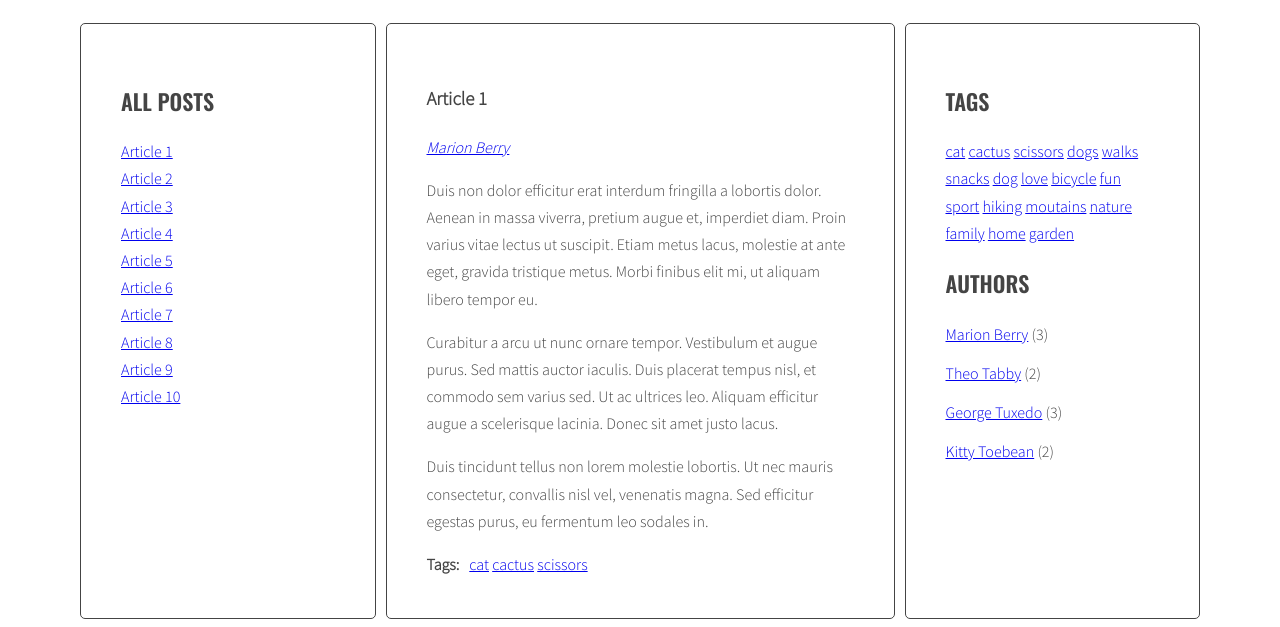
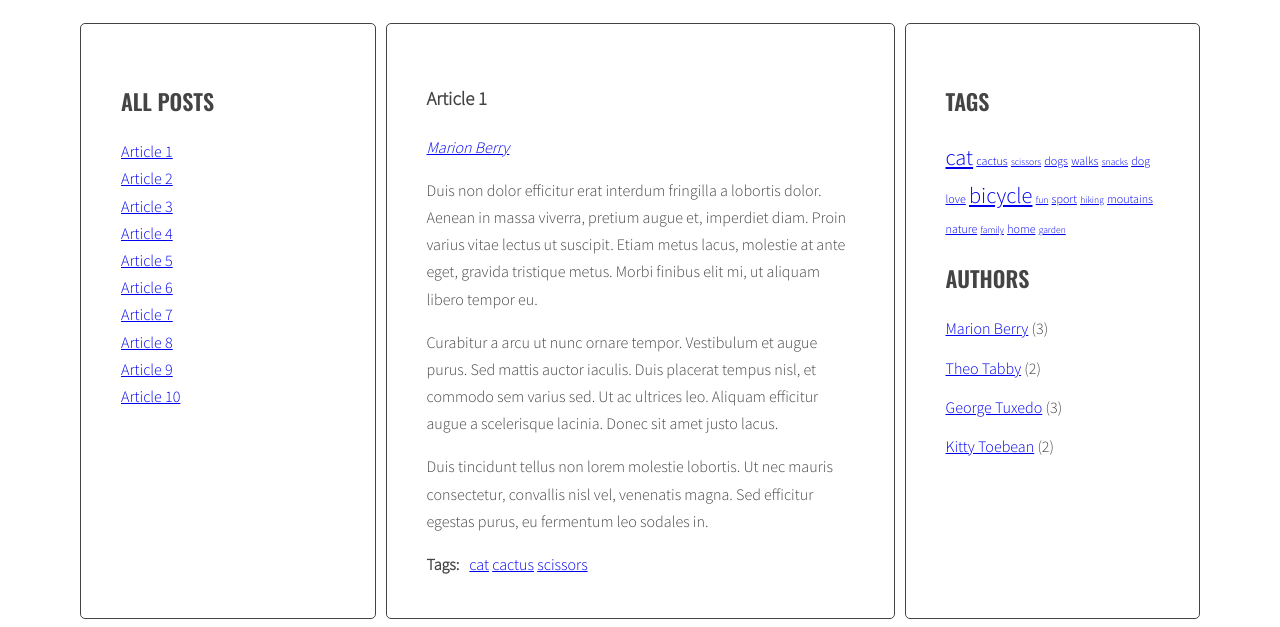
Before and after one commit to shivetay/kodill_blog, a website: page index.html in a window 1280 px wide. Shown: the part 220-847 px from the top of the page. Drawn offline with nearby package versions, Linux system fonts and the light colour scheme.

Commit message:
add ahandelbbars

```diff
--- a/index.html
+++ b/index.html
@@ -187,6 +187,27 @@
         </div>
       </div>
 
+      <script id="template-article-link" type="text/x-handlebars-template">
+        <li><a href="#{{ id }}"><span>{{ title }}</span></a></li>
+      </script>
+      <script id="template-tag-link" type="text/x-handlebars-template">
+        <li><a href="#{{ id }}">{{ title }}</a></li>
+      </script>
+      <script id="template-tagCloud-link" type="text/x-handlebars-template">
+        {{#each tags}}
+        <li><a class="tag-size-{{className}}" href="#tag-{{tag}}">{{ tag }}</a></li>
+        {{/each}}
+      </script>
+      <script id="template-author-link" type="text/x-handlebars-template">
+        <a href="#{{ id }}">{{ title }}</a></script>
+      </script>
+      <script id="template-authorCloud-link" type="text/x-handlebars-template">
+        {{#each authors}}
+        <li><a href="#author-{{author}}">{{ author }}</a> ({{count}})</li>
+        {{/each}}
+      </script>
+
+      <script src="https://cdnjs.cloudflare.com/ajax/libs/handlebars.js/4.1.0/handlebars.min.js"></script>
       <script src="./js/script.js"></script>
 </body>
 </html>
--- a/js/script.js
+++ b/js/script.js
@@ -1,6 +1,14 @@
 'use strict';
 
 {
+    const templates = {
+        articleLink: Handlebars.compile(document.querySelector('#template-article-link').innerHTML),
+        tagHtmlLink: Handlebars.compile(document.querySelector('#template-tag-link').innerHTML),
+        authorHtmlLink: Handlebars.compile(document.querySelector('#template-author-link').innerHTML),
+        tagCloudLink: Handlebars.compile(document.querySelector('#template-tagCloud-link').innerHTML),
+        authorAllCloud: Handlebars.compile(document.querySelector('#template-authorCloud-link').innerHTML),
+    }
+
     const titleClickHandler = function (event) {
         event.preventDefault();
         const clickedElement = this;
@@ -31,16 +39,16 @@
     };
 
     const OPT = {
-        tagSize:{
+        tagSize: {
             count: 5,
             classPrefix: '.tag-size-',
         },
     };
     const SELECT = {
-        all:{
+        all: {
             articles: '.post',
         },
-        article:{
+        article: {
             tags: '.post-tags .list',
             author: '.post-author',
             titles: '.post-title',
@@ -76,12 +84,14 @@
             const articleTitle = article.querySelector(SELECT.article.titles).innerHTML;
 
             /* create html of the link */
-            const linkHTML =
-                '<li><a href="#' +
-                articleId +
-                '"><span>' +
-                articleTitle +
-                '</span></a></li>';
+            const linkHTMLData = { id: articleId, title: articleTitle };
+            const linkHTML = templates.tagHtmlLink(linkHTMLData);
+            // const linkHTML =
+            //     '<li><a href="#' +
+            //     articleId +
+            //     '"><span>' +
+            //     articleTitle +
+            //     '</span></a></li>';
 
             /* insert link in to the list */
             html += linkHTML; //html = html + linkhtml
@@ -98,15 +108,15 @@
     }
     generateTitleLinks();
 
-    function calculateTagsParams(tags){
+    function calculateTagsParams(tags) {
         /*[done] create obj with min and max value */
         const PARAMS = {
-            max : 0,
-            min : 999999
+            max: 0,
+            min: 999999
         }
         /*[done] loop thur all tags and count */
-        for(let tag in tags){
-            if(tags[tag] > PARAMS.max){
+        for (let tag in tags) {
+            if (tags[tag] > PARAMS.max) {
                 PARAMS.max = tags[tag]
             } else {
                 PARAMS.min = tags[tag]
@@ -116,24 +126,24 @@
         return PARAMS;
     }
 
-    function calculateTagClass(count, params){
+    function calculateTagClass(count, params) {
         /*[done] reduce counte vaule */
         const normalizedCount = count - params.min;
 
         /*[done] reduce max value */
-        const normalizedMax = params.max -params.min;
+        const normalizedMax = params.max - params.min;
 
         /*[done] get % */
         const PERCENTAGE = normalizedCount / normalizedMax;
 
         /*[done] round down */
-        const calssNumber = Math.floor( PERCENTAGE * (OPT.tagSize.count - 1) + 1 );
+        const calssNumber = Math.floor(PERCENTAGE * (OPT.tagSize.count - 1) + 1);
 
         /*[done] return tag count value */
         return calssNumber;
     }
 
-    function generateTags(){
+    function generateTags() {
         /* [NEW] create a new variable allTags with an empty array */
         let allTags = {};
 
@@ -141,7 +151,7 @@
         const allArticles = document.querySelectorAll(SELECT.all.articles);
 
         /*[done]  START LOOP: for every article: */
-        for (let article of allArticles){
+        for (let article of allArticles) {
             /*[done]  find tags wrapper */
             const tagWraper = article.querySelector(SELECT.article.tags);
 
@@ -155,20 +165,22 @@
             const articleTagsArr = articleTags.split(' ');
 
             /*[done]  START LOOP: for each tag */
-            for(let tag of articleTagsArr){
+            for (let tag of articleTagsArr) {
                 /* [done] generate HTML of the link */
-                const tagHTML =
+                const tagHTMLData = { id: 'tag-' + tag, title: tag };
+                const tagHTML = templates.articleLink(tagHTMLData);
+                /*
                 '<li><a href="#tag-' +
                 tag +
                 '">' +
                 tag +
-                '</a>' + "&nbsp;" + '</li>';
+                '</a>' + "&nbsp;" + '</li>';*/
 
                 /*[done] add generated code to html variable */
                 linkHTML += tagHTML;
 
                 /* [NEW] check if this link is NOT already in allTags */
-                if(!allTags.hasOwnProperty(tag)){
+                if (!allTags.hasOwnProperty(tag)) {
                     /* [NEW] add tag to allTags object */
                     allTags[tag] = 1;
                 } else {
@@ -187,15 +199,24 @@
         /* [NEW] add html from allTags to tagList */
         // tagList.innerHTML = allTags.join(' ');
         const tagsParams = calculateTagsParams(allTags);
-        let allTagsHTML = '';
+        const allTagsData = { tags: [] };
+        //let allTagsHTML = '';
 
         /* start loop for echa tag in allTags */
-        for(let tag in allTags){
+        for (let tag in allTags) {
             /*generate code of a link and add it allTagHTML */
-            allTagsHTML += '<li>'  + '<a class="' + OPT.tagSize.classPrefix + calculateTagClass(allTags[tag], tagsParams) + '"' + 'href="#tag-' + tag + '">'+ tag + '</a>' + "&nbsp;" +'</li>';
+            allTagsData.tags.push({
+                tag: tag,
+                count: allTags[tag],
+                className: calculateTagClass(allTags[tag], tagsParams),
+            });
+
+            /*allTagsHTML += '<li>'  + '<a class="' + OPT.tagSize.classPrefix + calculateTagClass(allTags[tag], tagsParams) + '"' + 'href="#tag-' + tag + '">'+ tag + '</a>' + "&nbsp;" +'</li>'; */
         }/* end loop */
         /* add html from alltagsHTML */
-        tagList.innerHTML = allTagsHTML;
+        //tagList.innerHTML = allTagsHTML;
+        tagList.innerHTML = templates.tagCloudLink(allTagsData);
+        console.log(allTagsData);
     }
 
     // function generateTags() {
@@ -287,14 +308,14 @@
         }
         /* END LOOP: for each link */
         /* loop for all tags on right side */
-        for (let link of rLinks){
+        for (let link of rLinks) {
             /*[done] add tagClickHandler as event listener for that link */
             link.addEventListener('click', tagClickHandler);
         }
     }
     addClickListenersToTags();
 
-    function generateAuthors(){
+    function generateAuthors() {
         /* create allAuthors empty obj */
         let allAuthors = {};
 
@@ -302,7 +323,7 @@
         const allArticles = document.querySelectorAll(SELECT.all.articles);
 
         /*[done] start loop for all articles */
-        for (let article of allArticles){
+        for (let article of allArticles) {
             /*[done] find author warpper */
             const authorWraper = article.querySelector(SELECT.article.author);
 
@@ -313,18 +334,21 @@
             const articleAuthors = article.getAttribute('data-author');
 
             /*[done] create html <a> with author */
+            const authorHTMLData = { id: 'author-' + articleAuthors, title: articleAuthors };
+            const authorHTML = templates.authorHtmlLink(authorHTMLData);
+            /*
             const authorHTML =
              '<a href="#author-' +
              articleAuthors +
              '">' +
              articleAuthors +
-             '</a>';
+             '</a>';*/
 
             /*[done]add generated html to html variable */
-             html +=authorHTML;
+            html += authorHTML;
 
             /*check if author is in allAuthors */
-             if(!allAuthors.hasOwnProperty(articleAuthors)){
+            if (!allAuthors.hasOwnProperty(articleAuthors)) {
                 allAuthors[articleAuthors] = 1;
             } else {
                 allAuthors[articleAuthors]++;
@@ -338,15 +362,21 @@
 
         /*add html for all author to author list */
         //const authorParams = calculateAuthorParams(allAuthors);
-        let allAuthorsHTML = '';
+        //let allAuthorsHTML = '';
+        const allAuthosrData = { authors: [] };
 
         /* loop for all authors in AllAuthors */
-        for (let author in allAuthors){
+        for (let author in allAuthors) {
             /*generate html code for link author and add to alAuthor HTML*/
-            allAuthorsHTML += '<li>' + '<a href="#author-' + author + '">' + author + '</a>' + ' (' + allAuthors[author] + ') ' + '</li>';
+            allAuthosrData.authors.push({
+                author: author,
+                count: allAuthors[author],
+            })
+            /* allAuthorsHTML += '<li>' + '<a href="#author-' + author + '">' + author + '</a>' + ' (' + allAuthors[author] + ') ' + '</li>';*/
         }
         /* add html to right side */
-        authorList.innerHTML = allAuthorsHTML;
+        authorList.innerHTML = templates.authorAllCloud(allAuthosrData);
+        console.log(allAuthosrData);
     }
 
     // function generateAuthors(){
@@ -381,7 +411,7 @@
     // }
     generateAuthors();
 
-    function authorClickHandler(event){
+    function authorClickHandler(event) {
         /*[done] prevent default action for handler */
         event.preventDefault();
 
@@ -398,7 +428,7 @@
         const activeAuthors = document.querySelectorAll('a[href="' + HREF + '"]');
 
         /*[done] loop for echa acitve author link */
-        for (let activeAuthor of activeAuthors){
+        for (let activeAuthor of activeAuthors) {
             /*[done] remove class active */
             activeAuthor.classList.remove('active');
         }/* end loop */
@@ -407,7 +437,7 @@
         const targetAuthors = document.querySelectorAll(HREF);
 
         /* [done] loop for each author link */
-        for (let targetAuthor of targetAuthors){
+        for (let targetAuthor of targetAuthors) {
             /*[done] add active class */
             targetAuthor.classListadd('active');
         }/* end loop */
@@ -416,17 +446,17 @@
         generateTitleLinks('[data-author="' + AUTHOR + '"]');
     }
 
-    function addClickListenersToAuthors(){
+    function addClickListenersToAuthors() {
         /*[done] find all links to author collection */
         const LINKS = document.querySelectorAll('.post-author a');
         const rLinks = document.querySelectorAll('.authors a');
 
         /*[done] loop for each link */
-        for (let link of LINKS){
+        for (let link of LINKS) {
             /* add event handeler to links */
             link.addEventListener('click', authorClickHandler)
         }/* end loop */
-        for (let link of rLinks){
+        for (let link of rLinks) {
             link.addEventListener('click', authorClickHandler)
         }
     }
```
Lines whose indentation alone changed are shown as unchanged.
